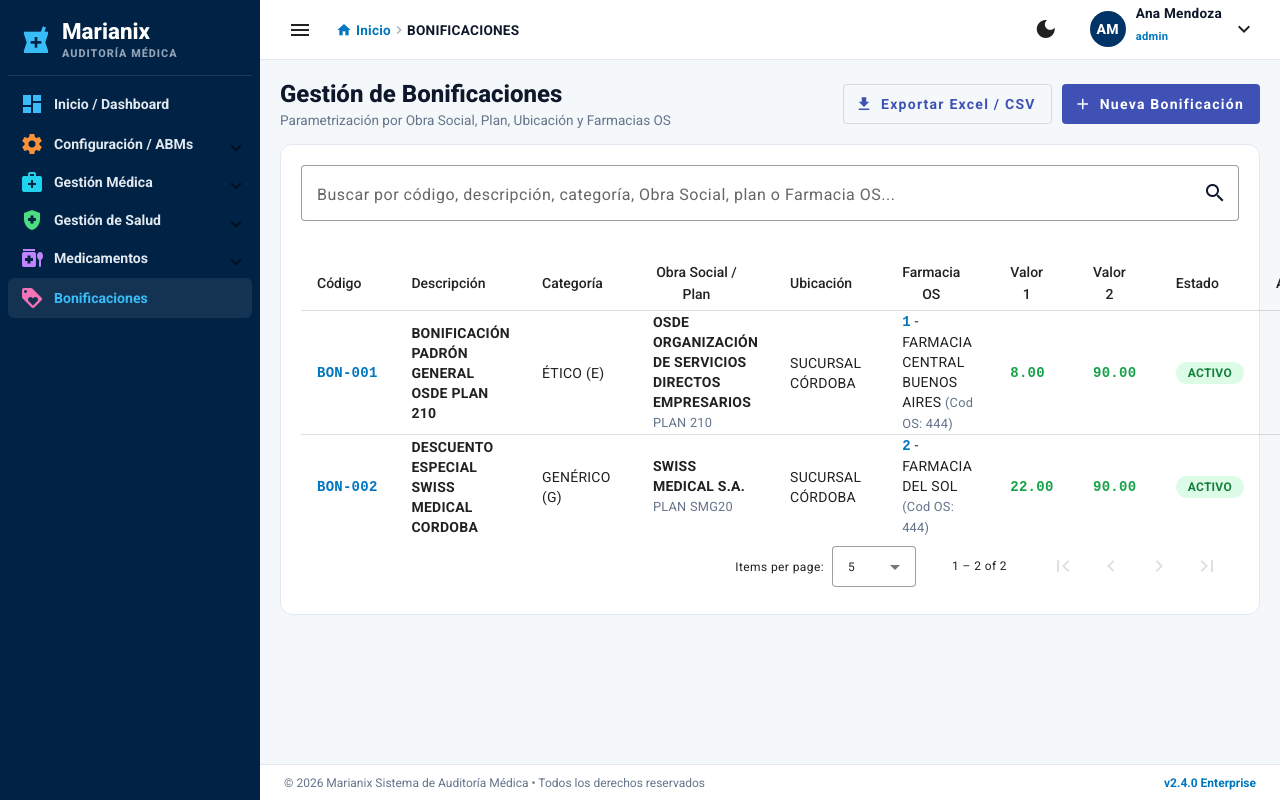
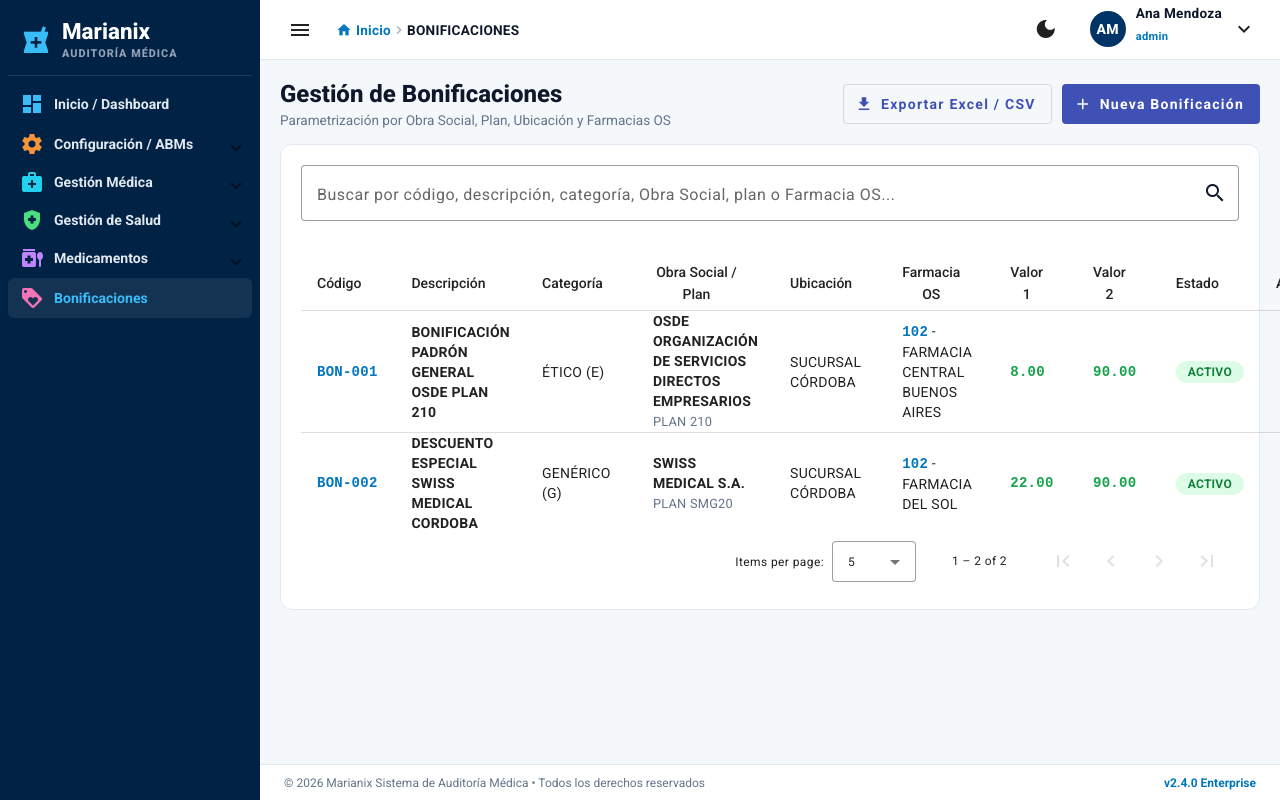
Before and after one commit to amendoza-stack/marianix-replacement, an Angular app in the folder frontend/: page /bonificaciones in a window 1280 px wide. Built offline with nearby package versions, Linux system fonts and the light colour scheme; sample sign-in values are in the browser's storage.

Commit message:
UI Fix: Eliminacion de columna codigo interno en Farmacias OS y limpieza del indicador CODFAROS en Bonificaciones

```diff
--- a/frontend/src/app/modules/bonificaciones/pages/bonificaciones-page.component.ts
+++ b/frontend/src/app/modules/bonificaciones/pages/bonificaciones-page.component.ts
@@ -77,8 +77,7 @@ import { BonificacionFormDialogComponent } from '../dialogs/bonificacion-form-di
           <ng-container matColumnDef="farmacia">
             <th mat-header-cell *matHeaderCellDef mat-sort-header>Farmacia OS</th>
             <td mat-cell *matCellDef="let el">
-              <span class="font-mono font-bold text-blue">{{ el.farmaciaId }}</span> - {{ el.farmaciaNombre }}
-              <small class="text-muted" *ngIf="el.codigoFarmaciaOs"> (Cod OS: {{ el.codigoFarmaciaOs }})</small>
+              <span class="font-mono font-bold text-blue">{{ el.codigoFarmaciaOs }}</span> - {{ el.farmaciaNombre }}
             </td>
           </ng-container>
 
--- a/frontend/src/app/modules/bonificaciones/services/bonificaciones.service.ts
+++ b/frontend/src/app/modules/bonificaciones/services/bonificaciones.service.ts
@@ -22,7 +22,7 @@ export class BonificacionesService {
       obraSocialId: 1, obraSocialNombre: 'OSDE ORGANIZACIÓN DE SERVICIOS DIRECTOS EMPRESARIOS',
       planId: 1, planNombre: 'PLAN 210',
       ubicacionId: 2, ubicacionNombre: 'SUCURSAL CÓRDOBA',
-      farmaciaId: 1, farmaciaOsConvenioId: 101, codigoFarmaciaOs: '444', farmaciaNombre: 'FARMACIA CENTRAL BUENOS AIRES',
+      farmaciaId: 1, farmaciaOsConvenioId: 101, codigoFarmaciaOs: '102', farmaciaNombre: 'FARMACIA CENTRAL BUENOS AIRES',
       valor1: 8.0,
       valor2: 90.0,
       activo: true,
@@ -37,7 +37,7 @@ export class BonificacionesService {
       obraSocialId: 2, obraSocialNombre: 'SWISS MEDICAL S.A.',
       planId: 3, planNombre: 'PLAN SMG20',
       ubicacionId: 2, ubicacionNombre: 'SUCURSAL CÓRDOBA',
-      farmaciaId: 2, farmaciaOsConvenioId: 102, codigoFarmaciaOs: '444', farmaciaNombre: 'FARMACIA DEL SOL',
+      farmaciaId: 2, farmaciaOsConvenioId: 102, codigoFarmaciaOs: '102', farmaciaNombre: 'FARMACIA DEL SOL',
       valor1: 22.0,
       valor2: 90.0,
       activo: true,
--- a/frontend/src/app/modules/gestion-salud/obras-sociales/pages/obras-sociales-page.component.ts
+++ b/frontend/src/app/modules/gestion-salud/obras-sociales/pages/obras-sociales-page.component.ts
@@ -220,7 +220,7 @@ import { PlanMonodrogaFormDialogComponent } from '../dialogs/plan-monodroga-form
 
                   <table mat-table [dataSource]="farmaciasOsDataSource" matSort class="full-width-table">
                     <ng-container matColumnDef="codos"><th mat-header-cell *matHeaderCellDef mat-sort-header>Código OS (CODFAROS)</th><td mat-cell *matCellDef="let el" class="font-mono text-blue font-bold">{{ el.codigoFarmaciaOs }}</td></ng-container>
-                    <ng-container matColumnDef="codint"><th mat-header-cell *matHeaderCellDef mat-sort-header>Código Interno</th><td mat-cell *matCellDef="let el" class="font-mono">{{ el.farmaciaCodigoInterno }}</td></ng-container>
+
                     <ng-container matColumnDef="razonSocial"><th mat-header-cell *matHeaderCellDef mat-sort-header>Razón Social (Padrón)</th><td mat-cell *matCellDef="let el"><strong>{{ el.farmaciaRazonSocial }}</strong></td></ng-container>
                     <ng-container matColumnDef="cuit"><th mat-header-cell *matHeaderCellDef mat-sort-header>CUIT</th><td mat-cell *matCellDef="let el" class="font-mono">{{ el.farmaciaCuit }}</td></ng-container>
                     <ng-container matColumnDef="estado"><th mat-header-cell *matHeaderCellDef mat-sort-header>Estado</th><td mat-cell *matCellDef="let el"><span class="badge" [ngClass]="el.activo ? 'badge-active' : 'badge-inactive'">{{ el.activo ? 'ACTIVO' : 'INACTIVO' }}</span></td></ng-container>
@@ -365,7 +365,7 @@ export class ObrasSocialesPageComponent implements OnInit {
   // FARMACIAS OS
   farmaciasOsList: FarmaciaOsInterface[] = [];
   farmaciasOsDataSource = new MatTableDataSource<FarmaciaOsInterface>([]);
-  farmCols = ['codos', 'codint', 'razonSocial', 'cuit', 'estado', 'acciones'];
+  farmCols = ['codos', 'razonSocial', 'cuit', 'estado', 'acciones'];
   searchFarm = '';
 
   // PLAN MONODROGA
```
